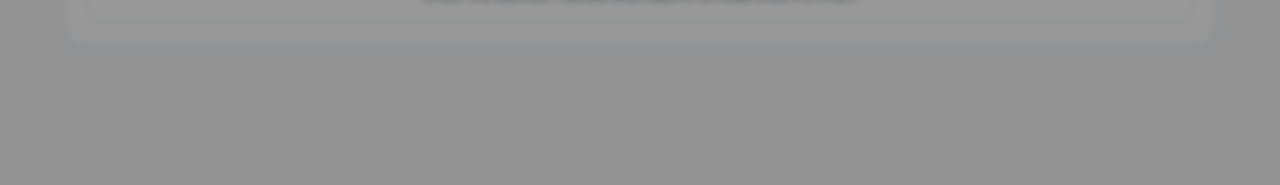
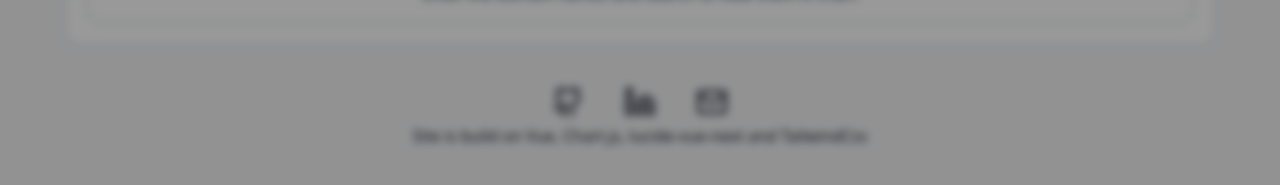
Before and after one commit to JayanShrestha/Frontend-Domain-Ranking-Application, a Vue app: page / in a window 1280 px wide. Shown: the part 525-710 px from the top of the page. Built offline with nearby package versions, Linux system fonts and the light colour scheme; no server answers.

Commit message:
added footer

```diff
--- a/package.json
+++ b/package.json
@@ -14,6 +14,7 @@
     "chartjs-plugin-datalabels": "^2.2.0",
     "dayjs": "^1.11.19",
     "eslint": "^9.39.2",
+    "lucide-vue-next": "^1.0.0",
     "prettier": "^3.8.1",
     "vue": "^3.5.24",
     "vue-chartjs": "^5.3.3",
--- /dev/null
+++ b/src/components/Footer.vue
@@ -0,0 +1,35 @@
+    <template>
+      <div className="flex flex-wrap flex-col items-center justify-center p-2">
+        <div className="flex flex-wrap items-center justify-center py-2">
+          <a
+            className="px-5 hover:scale-125 hover:bg-color-1 rounded-2xl"
+            href="https://github.com/JayanShrestha"
+            target="_blank"
+          >
+           <Github :size="32"/>
+          </a>
+          <a
+            className="px-5 hover:scale-125 hover:bg-color-1 rounded-2xl"
+            href="https://www.linkedin.com/in/jayan-shrestha/"
+            target="_blank"
+          >
+            <Linkedin :size="32"/>
+
+          </a>
+
+          <a
+            className="px-5 hover:scale-125 hover:bg-color-1 rounded-2xl"
+            href="mailto:jayanshrestha055@gmail.com"
+            target="_blank"
+          >
+            <Mail :size="32"/>
+          </a>
+        </div>
+        <div>
+          <p>Site is build on Vue, Chart.js, lucide-vue-next and TailwindCss</p>
+        </div>
+      </div>
+      </template>
+    <script setup>
+import { Github, Linkedin, Mail } from 'lucide-vue-next';
+</script>
--- a/src/views/DomainRanking.vue
+++ b/src/views/DomainRanking.vue
@@ -85,7 +85,7 @@
 </div>
 
 <DomainRankingChart v-if="results.length" :results="results" :shareableLink="shareableLink"/>
-
+<Footer/>
 
 </template>
 
@@ -99,6 +99,7 @@ import DomainRankingChart from '../components/DomainRankingChart.vue';
 import { computed } from 'vue';
 import { topRetail, topJobs, topBanks, topNews, topSocialMedia} from '../assets/domainNames.js';
 import Toast from '../components/Toast.vue';
+import Footer from '../components/Footer.vue';
 
 const input = ref('');
 const loading = ref(false);
```
Also changed, not shown: 1 other file (tests, documents, lock files or other folders).
